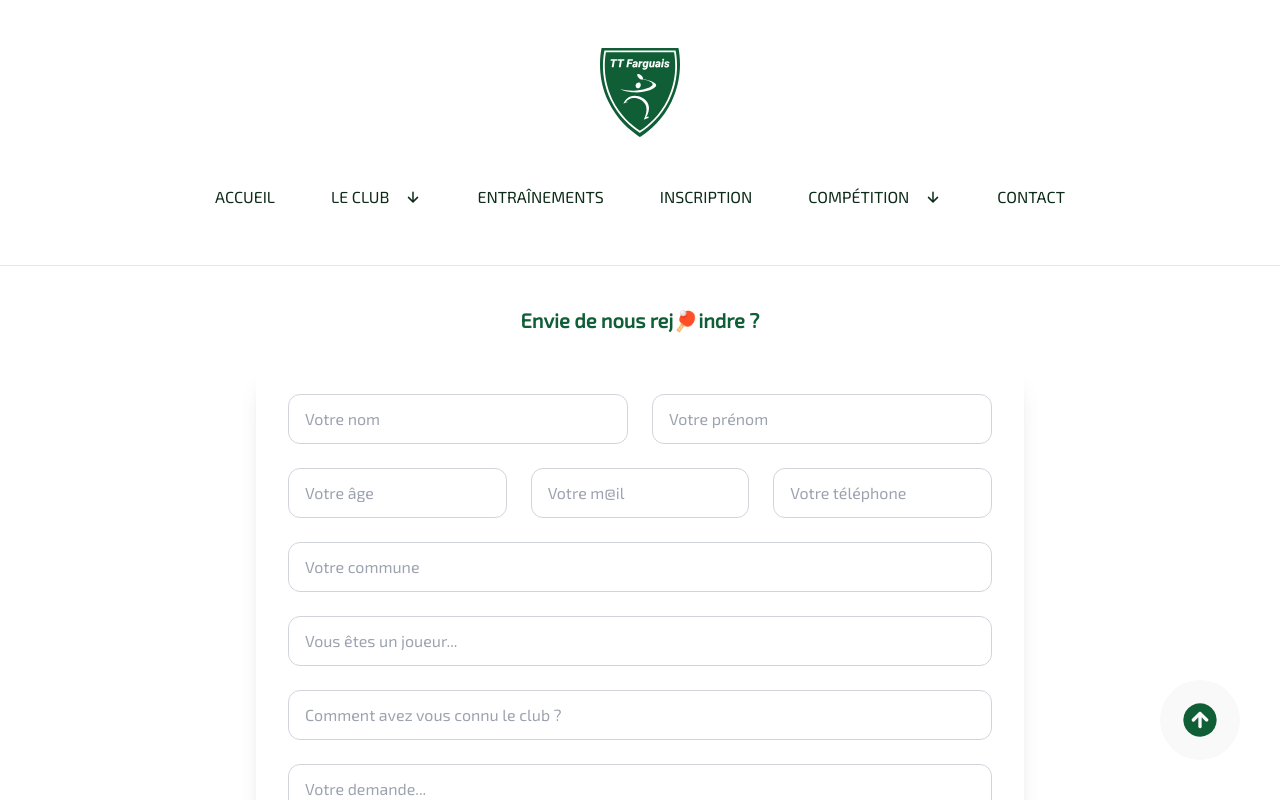
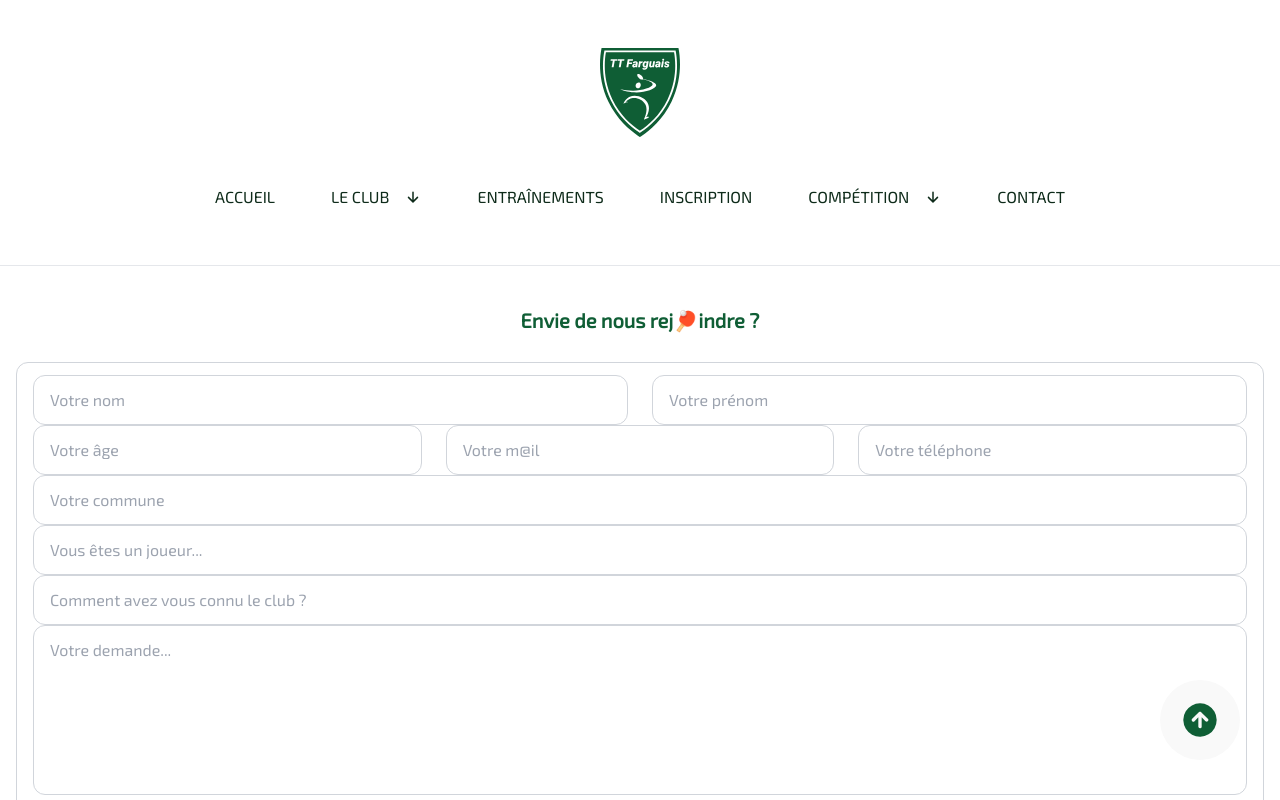
Before and after one commit to ttfarguais/ttfarguais, a Next.js app: page /contact in a window 1280 px wide. Shown: the top 800 px of the page. Built offline with nearby package versions, Linux system fonts and the light colour scheme.

Commit message:
Update Contact.jsx

```diff
--- a/app/src/components/Main/contact/Contact.jsx
+++ b/app/src/components/Main/contact/Contact.jsx
@@ -12,6 +12,11 @@ export default function Contact({
   isValidStatus
 }) {
 
+  const inputClass = (value) =>
+  `w-full rounded-xl border px-4 py-3 bg-white outline-none transition
+  focus:ring-4 focus:ring-green-100 ${
+    value ? "border-green-500" : "border-gray-300"
+  }`;
 
   return (
   <div className="flex flex-col items-center py-10 px-4">
@@ -27,7 +32,7 @@ export default function Contact({
     {/* Formulaire */}
     <form
       onSubmit={handleSubmit}
-      className="w-full max-w-3xl bg-white rounded-3xl shadow-xl p-8 space-y-6"
+      className={inputClass(formData.lastName)}
     >
 
       {/* Nom / Prénom */}
@@ -40,7 +45,7 @@ export default function Contact({
           onChange={handleChange}
           placeholder="Votre nom"
           required
-          className="w-full rounded-xl border border-gray-300 px-4 py-3 focus:outline-none focus:ring-4 focus:ring-green-100"
+          className={inputClass(formData.lastName)}
         />
 
         <input
@@ -50,7 +55,7 @@ export default function Contact({
           onChange={handleChange}
           placeholder="Votre prénom"
           required
-          className="w-full rounded-xl border border-gray-300 px-4 py-3 focus:outline-none focus:ring-4 focus:ring-green-100"
+          className={inputClass(formData.lastName)}
         />
 
       </div>
@@ -66,7 +71,7 @@ export default function Contact({
           onChange={handleChange}
           placeholder="Votre âge"
           required
-          className="w-full rounded-xl border border-gray-300 px-4 py-3 focus:outline-none focus:ring-4 focus:ring-green-100"
+          className={inputClass(formData.lastName)}
         />
 
           <input
@@ -76,7 +81,7 @@ export default function Contact({
             onChange={handleChange}
             placeholder="Votre m@il"
             required
-            className="w-full rounded-xl border border-gray-300 px-4 py-3 focus:outline-none focus:ring-4 focus:ring-green-100"
+            className={inputClass(formData.lastName)}
           />
 
           {isSubmitted && !validateEmail() && (
@@ -93,7 +98,7 @@ export default function Contact({
             onChange={handleChange}
             placeholder="Votre téléphone"
             required
-            className="w-full rounded-xl border border-gray-300 px-4 py-3 focus:outline-none focus:ring-4 focus:ring-green-100"
+            className={inputClass(formData.lastName)}
           />
 
           {isSubmitted && !validatePhone() && formData.tel && (
@@ -111,7 +116,7 @@ export default function Contact({
         onChange={handleChange}
         placeholder="Votre commune"
         required
-        className="w-full rounded-xl border border-gray-300 px-4 py-3 focus:outline-none focus:ring-4 focus:ring-green-100"
+        className={inputClass(formData.lastName)}
       />
 
       {/* Type de joueur */}
@@ -140,7 +145,7 @@ export default function Contact({
         onChange={handleChange}
         placeholder="Comment avez vous connu le club ?"
         required
-        className="w-full rounded-xl border border-gray-300 px-4 py-3 focus:outline-none focus:ring-4 focus:ring-green-100"
+        className={inputClass(formData.lastName)}
       />
 
       {/* Message */}
```
